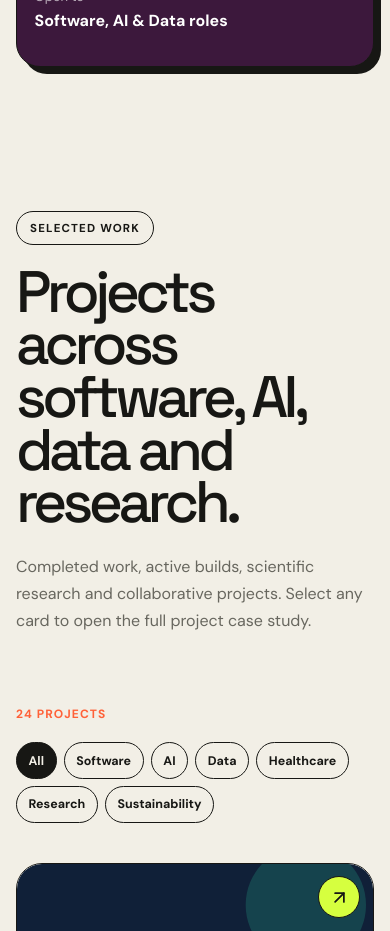
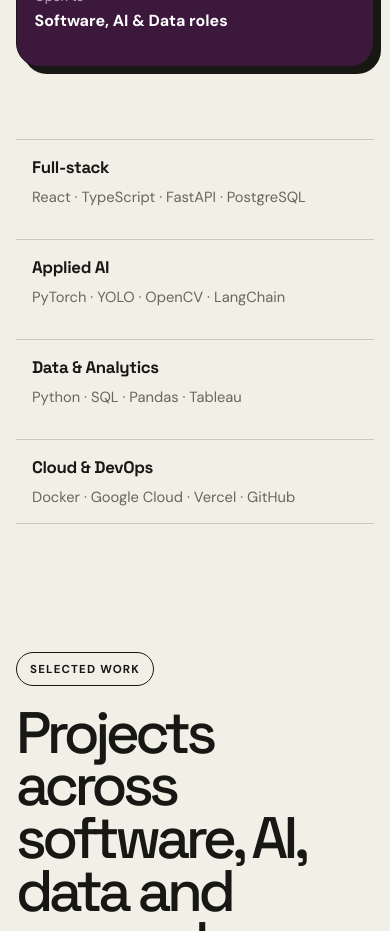
Before and after one commit to alymkarim/alya-portfolio, a React (Vite) app: page / in a window 390 px wide. Shown: the part 1180-2111 px from the top of the page. Built offline with nearby package versions, Linux system fonts and the light colour scheme.

Commit message:
feat: add quick-facts skills band below hero

```diff
--- /dev/null
+++ b/src/components/QuickFacts.tsx
@@ -0,0 +1,37 @@
+const factGroups = [
+  {
+    title: "Full-stack",
+    skills: ["React", "TypeScript", "FastAPI", "PostgreSQL"],
+  },
+  {
+    title: "Applied AI",
+    skills: ["PyTorch", "YOLO", "OpenCV", "LangChain"],
+  },
+  {
+    title: "Data & Analytics",
+    skills: ["Python", "SQL", "Pandas", "Tableau"],
+  },
+  {
+    title: "Cloud & DevOps",
+    skills: ["Docker", "Google Cloud", "Vercel", "GitHub"],
+  },
+];
+
+function QuickFacts() {
+  return (
+    <section className="quick-facts" aria-label="Core skills">
+      <div className="container">
+        <ul className="quick-facts-list">
+          {factGroups.map((group) => (
+            <li className="quick-fact-item" key={group.title}>
+              <strong>{group.title}</strong>
+              <span>{group.skills.join(" · ")}</span>
+            </li>
+          ))}
+        </ul>
+      </div>
+    </section>
+  );
+}
+
+export default QuickFacts;
--- a/src/index.css
+++ b/src/index.css
@@ -3486,3 +3486,67 @@ select {
     transform: none;
   }
 }
+/* Quick facts */
+
+.quick-facts {
+  padding: 0.5rem 0 3rem;
+}
+
+.quick-facts-list {
+  margin: 0;
+  padding: 0;
+  list-style: none;
+  display: grid;
+  grid-template-columns: repeat(4, 1fr);
+  gap: 1rem;
+  border-top: 1px solid var(--border);
+  border-bottom: 1px solid var(--border);
+}
+
+.quick-fact-item {
+  padding: 1.5rem 1rem;
+  border-left: 1px solid var(--border);
+}
+
+.quick-fact-item:first-child {
+  border-left: none;
+}
+
+.quick-fact-item strong {
+  display: block;
+  font-family: "Space Grotesk", sans-serif;
+  font-size: 1.05rem;
+  letter-spacing: -0.02em;
+  margin-bottom: 0.5rem;
+}
+
+.quick-fact-item span {
+  color: var(--muted);
+  font-size: 0.92rem;
+}
+
+@media (max-width: 900px) {
+  .quick-facts-list {
+    grid-template-columns: repeat(2, 1fr);
+  }
+
+  .quick-fact-item:nth-child(3) {
+    border-left: none;
+  }
+}
+
+@media (max-width: 540px) {
+  .quick-facts-list {
+    grid-template-columns: 1fr;
+  }
+
+  .quick-fact-item {
+    border-left: none;
+    border-top: 1px solid var(--border);
+    padding: 1rem;
+  }
+
+  .quick-fact-item:first-child {
+    border-top: none;
+  }
+}
--- a/src/pages/HomePage.tsx
+++ b/src/pages/HomePage.tsx
@@ -1,4 +1,5 @@
 import Hero from "../components/Hero";
+import QuickFacts from "../components/QuickFacts";
 import Projects from "../components/Projects";
 import Experience from "../components/Experience";
 import Education from "../components/Education";
@@ -8,6 +9,7 @@ function HomePage() {
   return (
     <>
       <Hero />
+      <QuickFacts />
       <Projects />
       <Experience />
       <Education />
```
